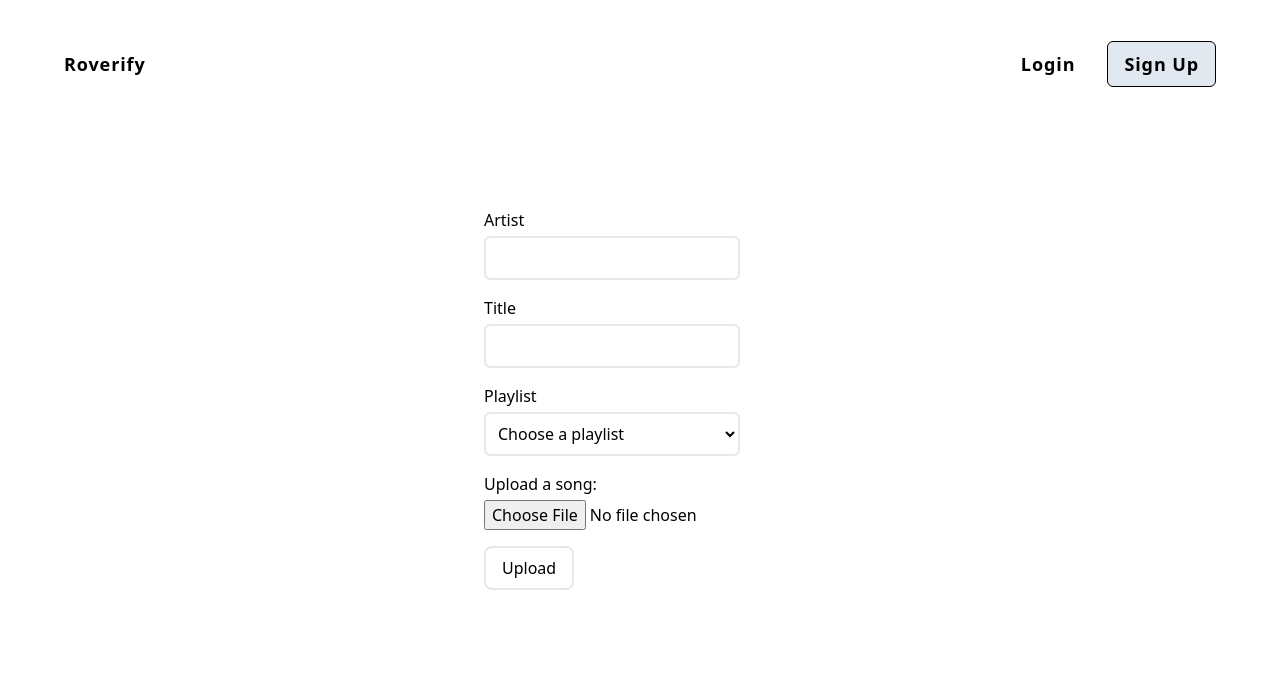
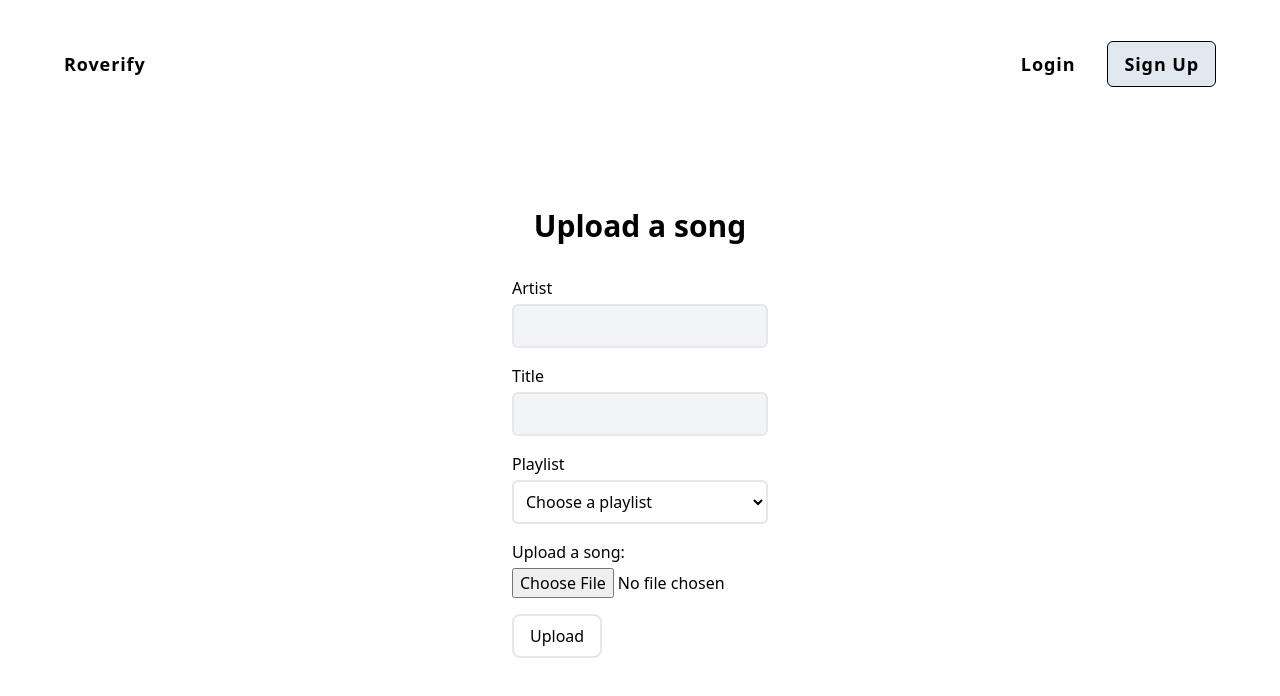
Before and after one commit to chowsteven/roverify, a React (Create React App) app in the folder client/: page /upload in a window 1280 px wide. Shown: the top 696 px of the page. Built offline with nearby package versions, Linux system fonts and the light colour scheme.

Commit message:
Add styles for upload page

```diff
--- a/client/src/pages/Upload.js
+++ b/client/src/pages/Upload.js
@@ -1,6 +1,7 @@
 import { useState } from 'react';
 import { useUpload } from '../hooks/useUpload';
 import { usePlaylists } from '../hooks/usePlaylists';
+import { MdOutlineError } from 'react-icons/md';
 
 export const Upload = () => {
   const [artist, setArtist] = useState('');
@@ -17,11 +18,12 @@ export const Upload = () => {
   };
 
   return (
-    <div className='w-max mx-auto mt-20'>
+    <div className='flex flex-col items-center mt-20'>
+      <div className='text-3xl font-semibold mb-8'>Upload a song</div>
       <form
         onSubmit={handleSubmit}
         encType='multipart/form-data'
-        className='flex flex-col'
+        className='flex flex-col w-64'
       >
         <div className='flex flex-col gap-1 mb-4'>
           <label htmlFor='artist'>Artist</label>
@@ -31,7 +33,7 @@ export const Upload = () => {
             id='artist'
             value={artist}
             onChange={(e) => setArtist(e.target.value)}
-            className='border-2 rounded-md w-64 p-2 hover:border-zinc-500'
+            className='border-2 rounded-md w-64 p-2 bg-gray-100 hover:border-gray-500'
             required={true}
           />
         </div>
@@ -44,7 +46,7 @@ export const Upload = () => {
             id='title'
             value={title}
             onChange={(e) => setTitle(e.target.value)}
-            className='border-2 rounded-md w-64 p-2 hover:border-zinc-500'
+            className='border-2 rounded-md w-64 p-2 bg-gray-100 hover:border-gray-500'
             required={true}
           />
         </div>
@@ -77,14 +79,18 @@ export const Upload = () => {
         </div>
 
         <button
-          className='w-max border-2 px-4 py-2 rounded-lg hover:scale-105'
+          className='w-max border-2 px-4 py-2 mb-8 rounded-lg hover:scale-105'
           disabled={isLoading}
         >
           Upload
         </button>
 
         {/* if there are errors, display them */}
-        {error ? <div>{error}</div> : null}
+        {error ? (
+          <div className='flex items-center gap-2 text-red-700'>
+            <MdOutlineError /> {error}
+          </div>
+        ) : null}
       </form>
     </div>
   );
```
